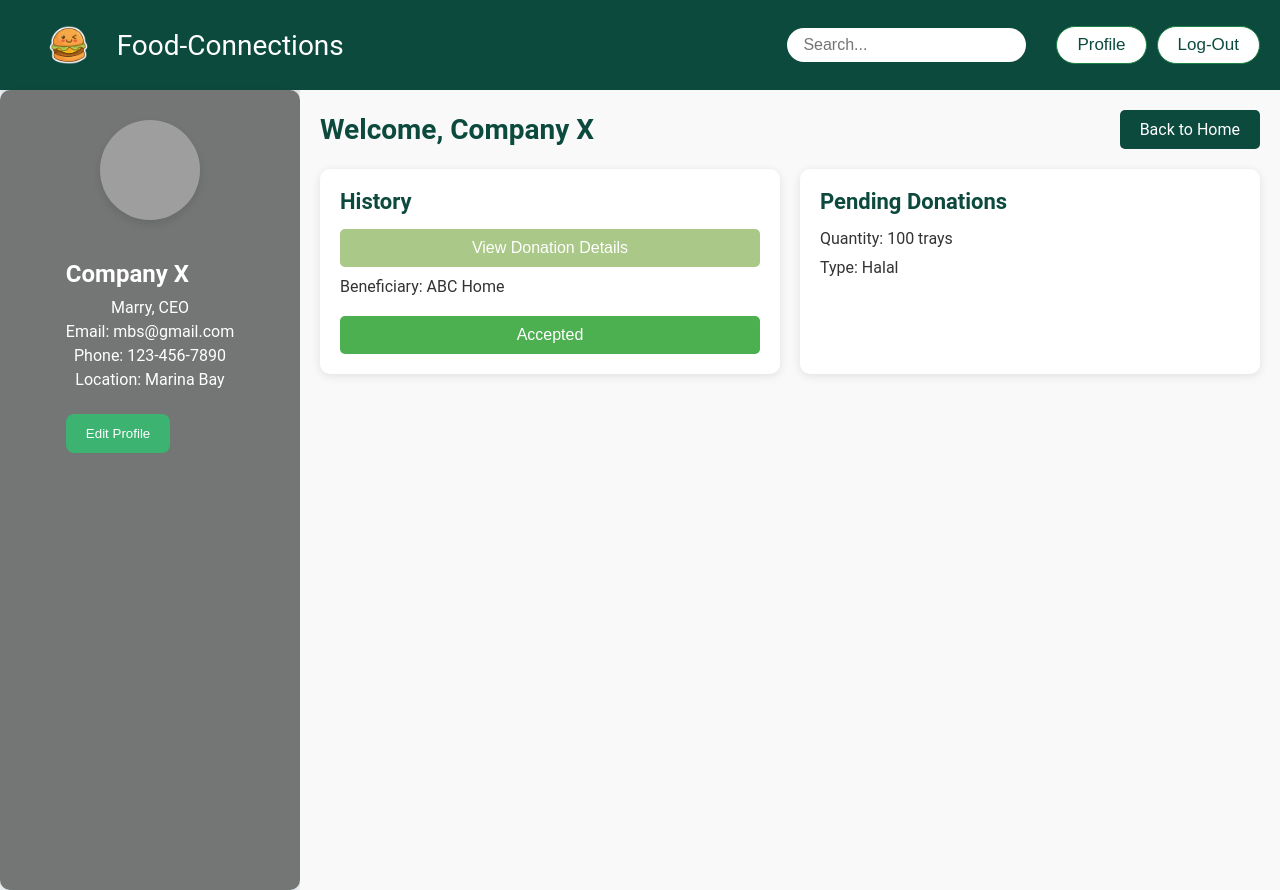
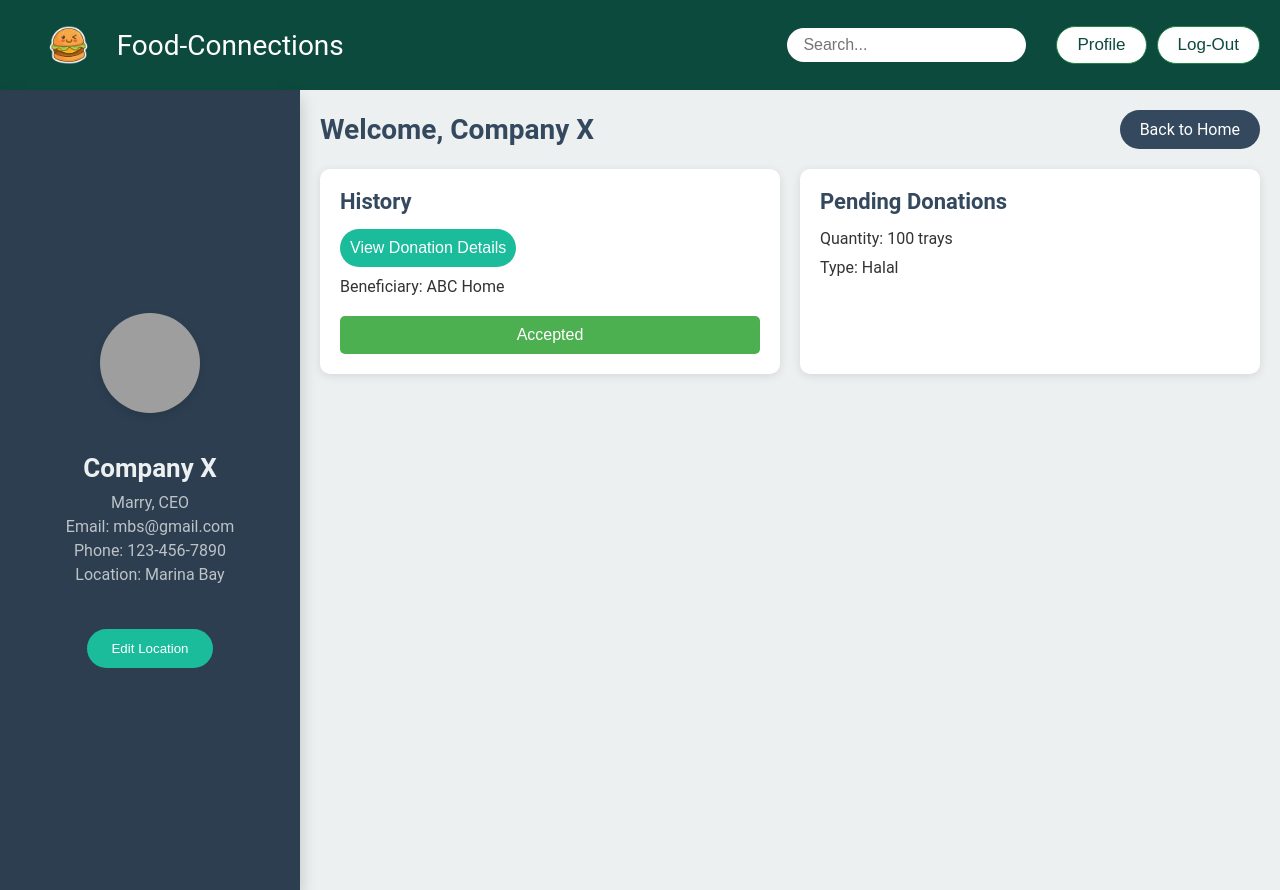
Before and after one commit to Code-to-Give/Frontend, a React (Create React App) app in the folder food-connections/: page /profile in a window 1280 px wide. Built offline with nearby package versions, Linux system fonts and the light colour scheme; grey boxes are pictures that could not be loaded.

Commit message:
Editing Location functionality for the Donor Profile page

```diff
--- a/food-connections/src/pages/ProfilePage/DonorProfilePage.css
+++ b/food-connections/src/pages/ProfilePage/DonorProfilePage.css
@@ -8,15 +8,17 @@
 /* Sidebar styling */
 .profile-sidebar {
     width: 300px;
-    background-color: #737674;
+    background-color: #2C3E50;
     color: white;
     padding: 30px 20px;
     display: flex;
     flex-direction: column;
     align-items: center;
-    border-radius: 10px;
-    box-shadow: 0 4px 8px rgba(0, 0, 0, 0.1);
+    /* border-radius: 10px; */
+    box-shadow: 0 8px 16px rgba(0, 0, 0, 0.2);
     gap: 20px;
+    position: relative;
+    justify-content: center;
 }
 
 .profile-logo {
@@ -28,28 +30,31 @@
 }
 
 .profile-info h2 {
-    font-size: 24px;
+    font-size: 26px;
     margin-bottom: 10px;
+    text-align: center;
+    color: #ECF0F1;
 }
 
 .profile-info p {
     margin: 5px 0;
     text-align: center;
+    color: #BDC3C7;
 }
 
 .edit-profile-button {
-    margin-top: 20px;
-    background-color: #3CB371; /* Contrasting color for the button */
+    background-color: #1ABC9C;
     color: white;
-    padding: 12px 20px;
+    padding: 12px 24px;
     border: none;
-    border-radius: 8px;
+    border-radius: 50px;
     cursor: pointer;
     transition: background-color 0.3s ease, transform 0.2s ease;
+    margin-top: 20px;
 }
 
 .edit-profile-button:hover {
-    background-color: #2E8B57;
+    background-color: #16A085;
     transform: scale(1.05);
 }
 
@@ -57,7 +62,8 @@
 .profile-main {
     flex: 1;
     padding: 20px;
-    background-color: #f9f9f9;
+    background-color: #ECF0F1;
+    overflow-y: auto;
 }
 
 .header-bar {
@@ -69,29 +75,31 @@
 
 .header-bar h1 {
     font-size: 28px;
-    color: #0D4A3E;
+    color: #34495E;
 }
 
 .back-button {
-    background-color: #0D4A3E;
+    background-color: #34495E;
     color: white;
     padding: 10px 20px;
     text-decoration: none;
-    border-radius: 5px;
+    border-radius: 50px;
     font-size: 16px;
 }
 
 .back-button:hover {
-    background-color: #145A48;
+    background-color: #2C3E50;
 }
 
 .dashboard {
     display: flex;
     gap: 20px;
+    flex-wrap: wrap;
 }
 
 .dashboard-section {
     flex: 1;
+    min-width: 250px;
     background-color: white;
     padding: 20px;
     border-radius: 10px;
@@ -101,12 +109,51 @@
 .dashboard-section h2 {
     font-size: 22px;
     margin-bottom: 15px;
-    color: #0D4A3E;
+    color: #34495E;
 }
 
 .dashboard-section p {
     font-size: 16px;
     margin-bottom: 10px;
+}
+
+/* Modal input styling */
+.input-group {
+    display: flex;
+    flex-direction: column;
+    margin-bottom: 15px;
+    width: 100%;
+}
+
+.input-group label {
+    margin-bottom: 5px;
+    font-weight: bold;
+    color: #34495E;
+}
+
+.input-group input {
+    width: 100%;
+    padding: 10px;
+    border: 1px solid #BDC3C7;
+    border-radius: 8px;
+    font-size: 16px;
+}
+
+/* Ensure modal button does not move */
+.modal-content {
+    display: flex;
+    flex-direction: column;
+    gap: 20px;
+}
+
+.modal-button {
+    align-self: flex-end;
+    width: auto;
+    background-color: #3498DB;
+}
+
+.modal-button:hover {
+    background-color: #2980B9;
 }
 
 /* Button styling */
@@ -130,20 +177,23 @@
     color: white;
 }
 
+/* "View Donation Details" Button */
 .modal-button {
-    width: 100%;
+    width: auto;
     padding: 10px;
     font-size: 16px;
-    border-radius: 5px;
-    margin-bottom: 10px;
+    border-radius: 50px;
     border: none;
-    background-color: #AAC988;
+    background-color: #1ABC9C;
     color: white;
     cursor: pointer;
+    transition: background-color 0.3s ease, transform 0.2s ease;
+    margin-bottom: 10px;
 }
 
 .modal-button:hover {
-    background-color: #BEE198;
+    background-color: #16A085;
+    transform: scale(1.05);
 }
 
 /* Modal styling */
--- a/food-connections/src/pages/ProfilePage/DonorProfilePage.js
+++ b/food-connections/src/pages/ProfilePage/DonorProfilePage.js
@@ -4,6 +4,20 @@ import './DonorProfilePage.css';
 import LoggedInNavbar from "../../components/LoggedInNavBar/LoggedInNavBar";
 
 function DonorProfilePage() {
+    // state for the profile details (currently default values - can see if wanna connect to DB backend params)
+    const [companyName] = useState('Company X');
+    const [ceoName] = useState('Marry, CEO');
+    const [email] = useState('mbs@gmail.com');
+    const [phone] = useState('123-456-7890');
+    const [location, setLocation] = useState('Marina Bay');
+
+    // temp state for editing location
+    const [tempLocation, setTempLocation] = useState(location);
+
+    // state for edit location model
+    const [isEditLocationModalOpen, setIsEditLocationModalOpen] = useState(false);
+
+    // other states!
     const [status, setStatus] = useState('Accepted');
     const [isPopupOpen, setIsPopupOpen] = useState(false);
 
@@ -21,6 +35,21 @@ function DonorProfilePage() {
         setIsPopupOpen(false);
     };
 
+    const handleEditLocationOpen = () => {
+        setTempLocation(location);
+        setIsEditLocationModalOpen(true);
+    };
+
+    const handleEditLocationClose = () => {
+        setIsEditLocationModalOpen(false);
+    };
+
+    const handleSaveLocation = () => {
+        setLocation(tempLocation);
+        console.log('Location updated:', tempLocation);
+        handleEditLocationClose();
+    };
+
     return (
       <div>
         <LoggedInNavbar />
@@ -28,17 +57,17 @@ function DonorProfilePage() {
             <div className="profile-sidebar">
                 <img src="path_to_logo_or_profile_picture" alt="Company Logo" className="profile-logo" />
                 <div className="profile-info">
-                    <h2>Company X</h2>
-                    <p>Marry, CEO</p>
-                    <p>Email: mbs@gmail.com</p>
-                    <p>Phone: 123-456-7890</p>
-                    <p>Location: Marina Bay</p>
-                    <button className="edit-profile-button">Edit Profile</button>
+                    <h2>{companyName}</h2>
+                    <p>{ceoName}</p>
+                    <p>Email: {email}</p>
+                    <p>Phone: {phone}</p>
+                    <p>Location: {location}</p>
                 </div>
+                <button className="edit-profile-button" onClick={handleEditLocationOpen}>Edit Location</button>
             </div>
             <div className="profile-main">
                 <div className="header-bar">
-                    <h1>Welcome, Company X</h1>
+                    <h1>Welcome, {companyName}</h1>
                     <Link to="/home" className="back-button">Back to Home</Link>
                 </div>
                 <div className="dashboard">
@@ -60,6 +89,25 @@ function DonorProfilePage() {
                 </div>
             </div>
 
+            {/* Edit Location Modal */}
+            {isEditLocationModalOpen && (
+                <div className="modal">
+                    <div className="modal-content">
+                        <span className="close" onClick={handleEditLocationClose}>&times;</span>
+                        <h3>Edit Location</h3>
+                        <div className="input-group">
+                            <label>Location:</label>
+                            <input
+                                type="text"
+                                value={tempLocation}
+                                onChange={(e) => setTempLocation(e.target.value)}
+                            />
+                        </div>
+                        <button onClick={handleSaveLocation} className="modal-button">Save</button>
+                    </div>
+                </div>
+            )}
+
             {/* Popup component */}
             {isPopupOpen && (
                 <div className="modal">
```
Also changed, not shown: food-connections/docker-compose.yml (added, +41 -0 lines), 1 other file (tests, documents, lock files or other folders).
